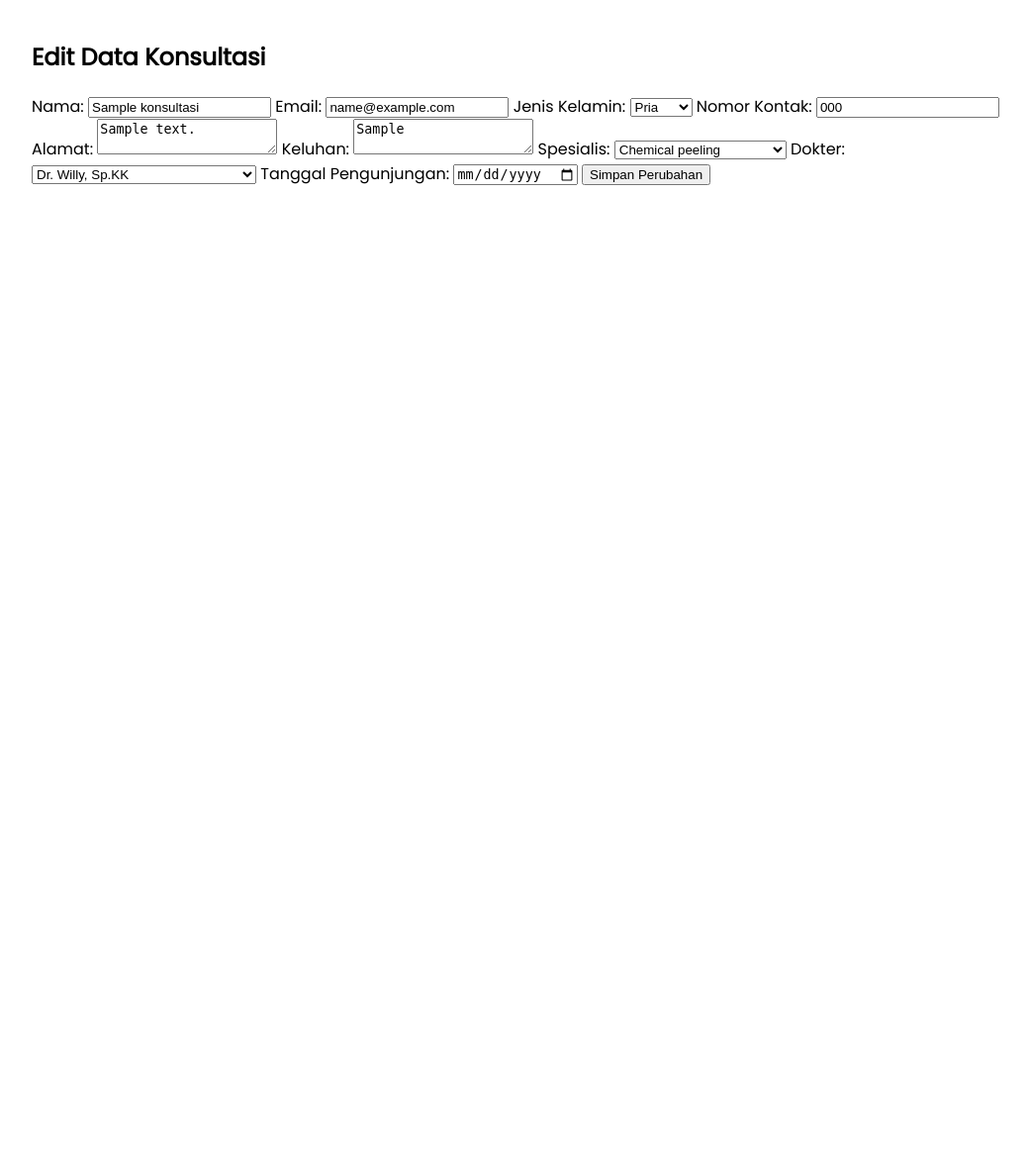
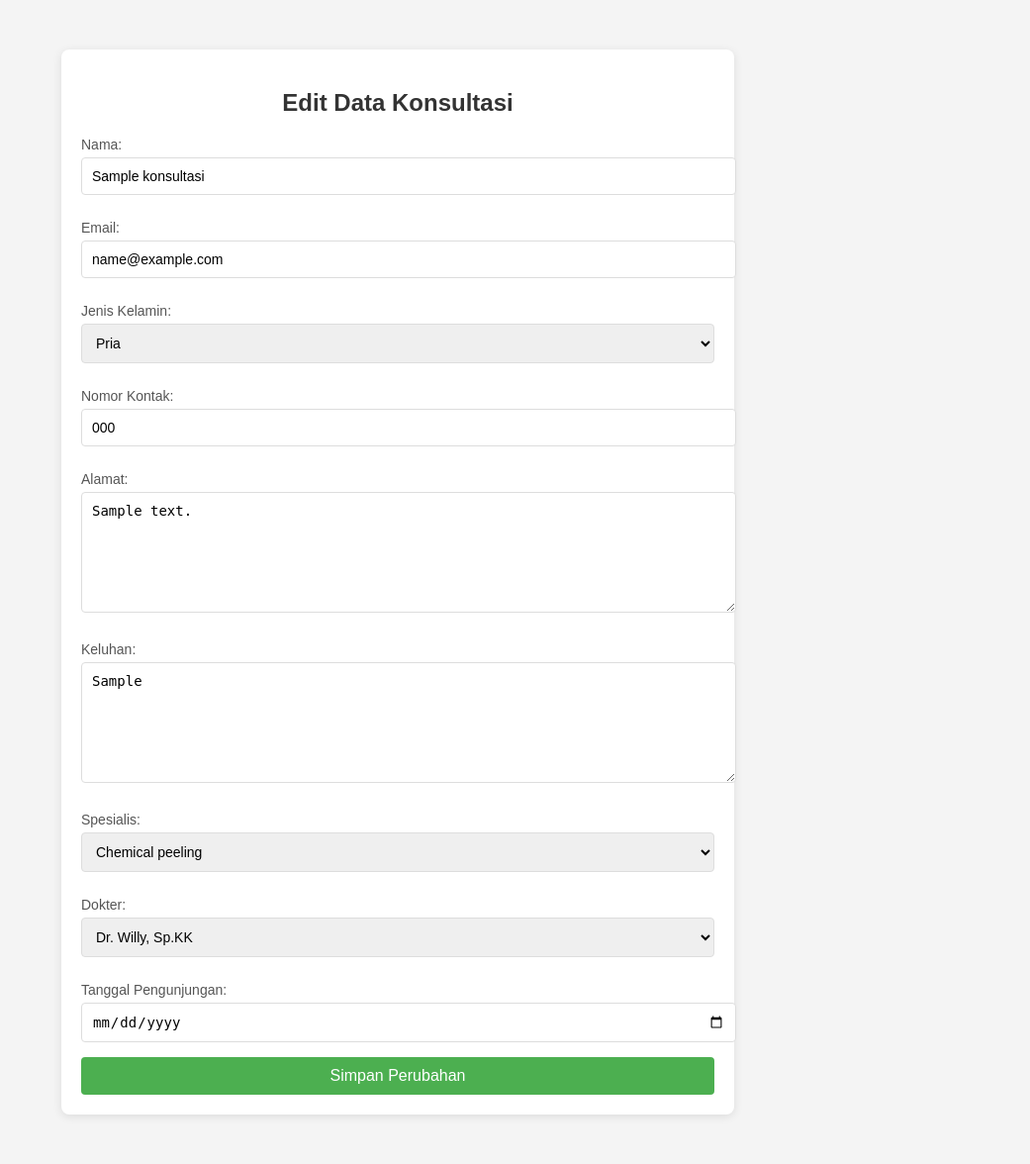
Before and after one commit to ferdi-oktavian/tugas_RPL, a PHP site: page /admin/konsultasi/edit.php?id=1 in a window 1280 px wide. Shown: the whole page at 99% size, without its empty margins (238-1279 px from the left). Before the commit the page ends 187 px from the top, so only its background shows below. Run offline with PHP 8.4, Linux system fonts and the light colour scheme; tables that the repository leaves empty or names only in its code hold one stand-in row (values such as "Sample post").

Commit message:
Update edit.php

```diff
--- a/tugasweb/admin/konsultasi/edit.php
+++ b/tugasweb/admin/konsultasi/edit.php
@@ -66,7 +66,74 @@ if ($_SERVER['REQUEST_METHOD'] === 'POST') {
     <meta charset="UTF-8">
     <meta name="viewport" content="width=device-width, initial-scale=1.0">
     <title>Edit Konsultasi</title>
-    <link rel="stylesheet" href="../style.css">
+    <style>
+        /* CSS untuk memperindah halaman */
+        body {
+            font-family: Arial, sans-serif;
+            background-color: #f4f4f4;
+            margin: 0;
+            padding: 0;
+        }
+
+        .content {
+            width: 50%;
+            margin: 50px auto;
+            padding: 20px;
+            background-color: #fff;
+            box-shadow: 0 2px 10px rgba(0, 0, 0, 0.1);
+            border-radius: 8px;
+        }
+
+        h2 {
+            text-align: center;
+            color: #333;
+            font-size: 24px;
+        }
+
+        label {
+            display: block;
+            margin: 10px 0 5px;
+            color: #555;
+            font-size: 14px;
+        }
+
+        input, select, textarea {
+            width: 100%;
+            padding: 10px;
+            margin-bottom: 15px;
+            border: 1px solid #ddd;
+            border-radius: 4px;
+            font-size: 14px;
+        }
+
+        textarea {
+            resize: vertical;
+            min-height: 100px;
+        }
+
+        button {
+            width: 100%;
+            padding: 10px;
+            background-color: #4CAF50;
+            color: white;
+            font-size: 16px;
+            border: none;
+            border-radius: 4px;
+            cursor: pointer;
+            transition: background-color 0.3s;
+        }
+
+        button:hover {
+            background-color: #45a049;
+        }
+
+        /* Responsif */
+        @media (max-width: 768px) {
+            .content {
+                width: 90%;
+            }
+        }
+    </style>
 </head>
 <body>
     <div class="content">
```
